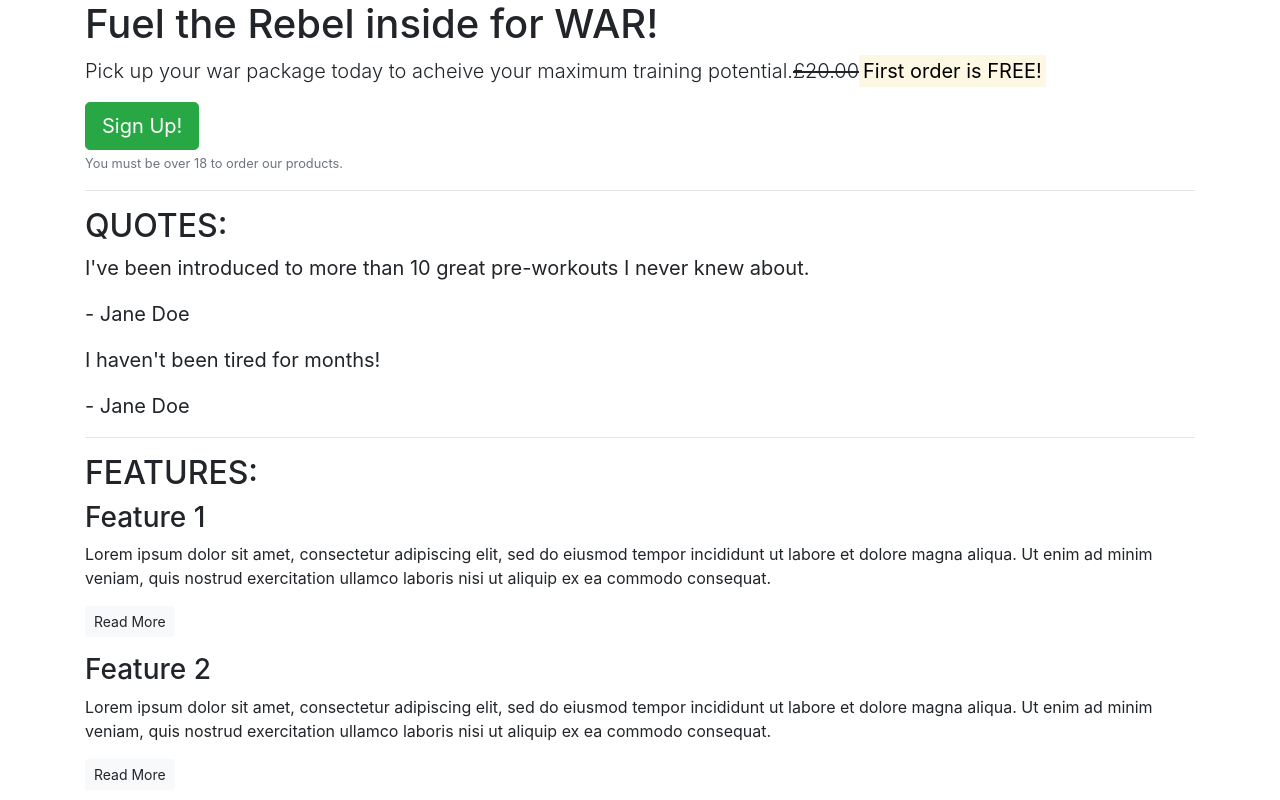
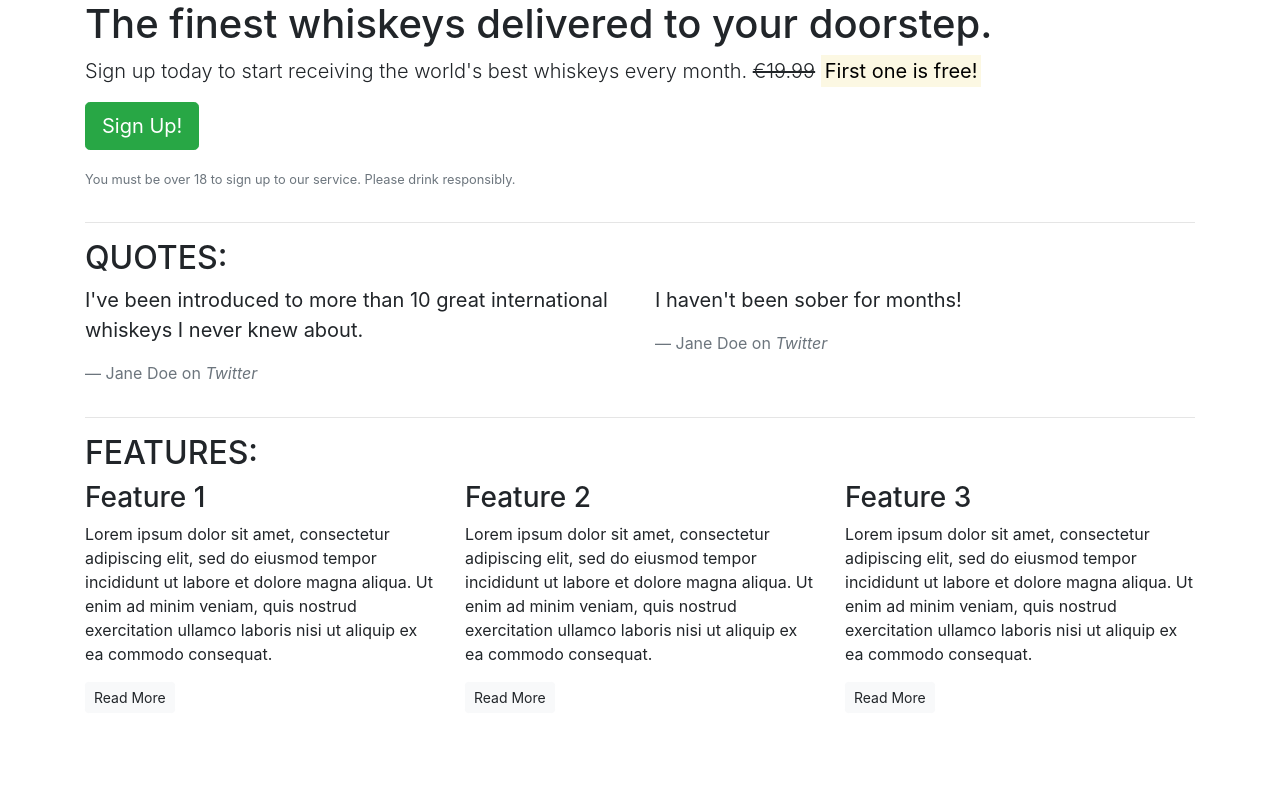
Before and after one commit to StringerMus/bootstrap, a plain HTML site: page index.html in a window 1280 px wide. Shown: the top 800 px of the page. Drawn offline with nearby package versions, Linux system fonts and the light colour scheme.

Commit message:
Add columns in html.

```diff
--- a/index.html
+++ b/index.html
@@ -8,50 +8,77 @@
 <script src="https://cdn.jsdelivr.net/npm/bootstrap@4.1.3/dist/js/bootstrap.min.js" integrity="sha384-ChfqqxuZUCnJSK3+MXmPNIyE6ZbWh2IMqE241rYiqJxyMiZ6OW/JmZQ5stwEULTy" crossorigin="anonymous">
 </script>
 </head>
+
 <body>
     <article class="container">
-        <!--Callout-->
-        <section class=""callout>
-            <h1>Fuel the Rebel inside for WAR!</h1>
-            <p class="lead">Pick up your war package today to acheive your maximum training potential.<s>£20.00</s><strong><mark>First order is FREE!</mark></strong></p>
-            <button class="btn btn-success btn-lg">Sign Up!</button>
-            <p class="text-muted"><small>You must be over 18 to order our products.</small></p>
+        <!-- Callout -->
+        <div class="row">
+            <div class="col-12">
+                <section class="callout">
+                    <h1>The finest whiskeys delivered to your doorstep.</h1>
+                    <p class="lead">Sign up today to start receiving the world's best whiskeys every month. <s>€19.99</s> <strong><mark>First one is free!</mark></strong></p>
+                    <p><button class="btn btn-lg btn-success">Sign Up!</button></p>
+                    <p class="text-muted"><small>You must be over 18 to sign up to our service. Please drink responsibly.</small></p>
                 </section>
-        <!--/.callout-->
+            </div>
+        </div>
+        <!-- /.callout -->
         <hr>
 
-        <!--quotes-->
+        <!-- Quotes -->
         <section class="quotes">
+            <div class="row">
+                <div class="col-12">
                     <h2 class="text-uppercase">Quotes:</h2>
+                </div>
+            </div>
+            <div class="row">
+                <div class="col-12 col-md-6">
                     <blockquote class="blockquote">
-                <p>I've been introduced to more than 10 great pre-workouts I never knew about.</p>
-                <p>- Jane Doe</p>
+                        <p>I've been introduced to more than 10 great international whiskeys I never knew about.</p>
+                        <footer class="blockquote-footer">Jane Doe on <cite title="Twitter">Twitter</cite></footer>
                     </blockquote>
+                </div>
+                <div class="col-12 col-md-6">
                     <blockquote class="blockquote">
-                <p>I haven't been tired for months!</p>
-                <p>- Jane Doe</p>
+                        <p>I haven't been sober for months!</p>
+                        <footer class="blockquote-footer">Jane Doe on <cite title="Twitter">Twitter</cite></footer>
                     </blockquote>
+                </div>
+            </div>
         </section>
         <!-- /.quotes -->
         <hr>
 
         <!-- Features -->
         <section class="features">
+            <div class="row">
+                <div class="col-12">
                     <h2 class="text-uppercase">Features:</h2>
+                </div>
+            </div>
+            <div class="row">
+                <div class="col-12 col-md-6 col-lg-4">
                     <div class="feature">
                         <h3>Feature 1</h3>
                         <p>Lorem ipsum dolor sit amet, consectetur adipiscing elit, sed do eiusmod tempor incididunt ut labore et dolore magna aliqua. Ut enim ad minim veniam, quis nostrud exercitation ullamco laboris nisi ut aliquip ex ea commodo consequat.</p>
                         <p><a class="btn btn-sm btn-light" href="">Read More</a></p>
                     </div>
+                </div>
+                <div class="col-12 col-md-6 col-lg-4">
                     <div class="feature">
                         <h3>Feature 2</h3>
                         <p>Lorem ipsum dolor sit amet, consectetur adipiscing elit, sed do eiusmod tempor incididunt ut labore et dolore magna aliqua. Ut enim ad minim veniam, quis nostrud exercitation ullamco laboris nisi ut aliquip ex ea commodo consequat.</p>
                         <p><a class="btn btn-sm btn-light" href="">Read More</a></p>
                     </div>
+                </div>
+                <div class="col-12 d-md-none d-lg-block col-lg-4">
                     <div class="feature">
                         <h3>Feature 3</h3>
                         <p>Lorem ipsum dolor sit amet, consectetur adipiscing elit, sed do eiusmod tempor incididunt ut labore et dolore magna aliqua. Ut enim ad minim veniam, quis nostrud exercitation ullamco laboris nisi ut aliquip ex ea commodo consequat.</p>
                         <p><a class="btn btn-sm btn-light" href="">Read More</a></p>
+                    </div>
+                </div>
             </div>
         </section>
         <!-- /.features -->
```
Lines whose indentation alone changed are shown as unchanged.
